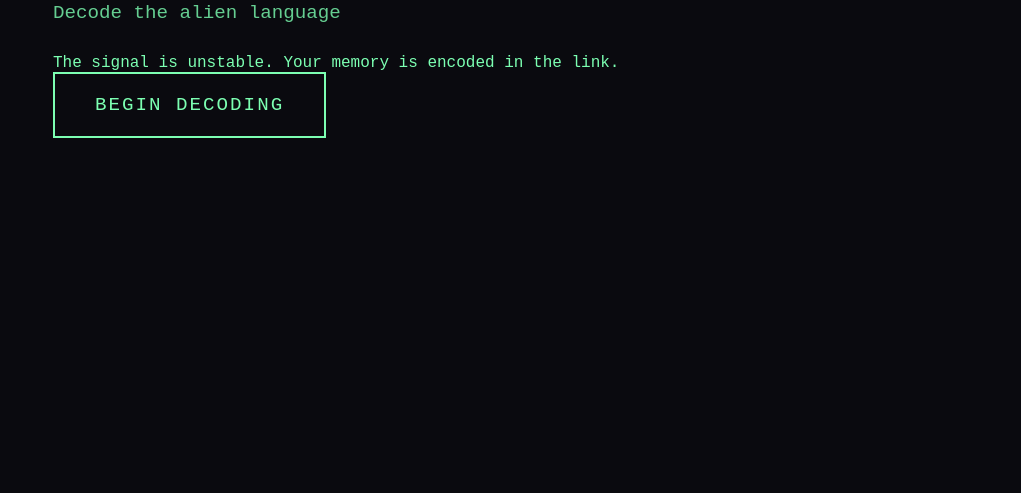
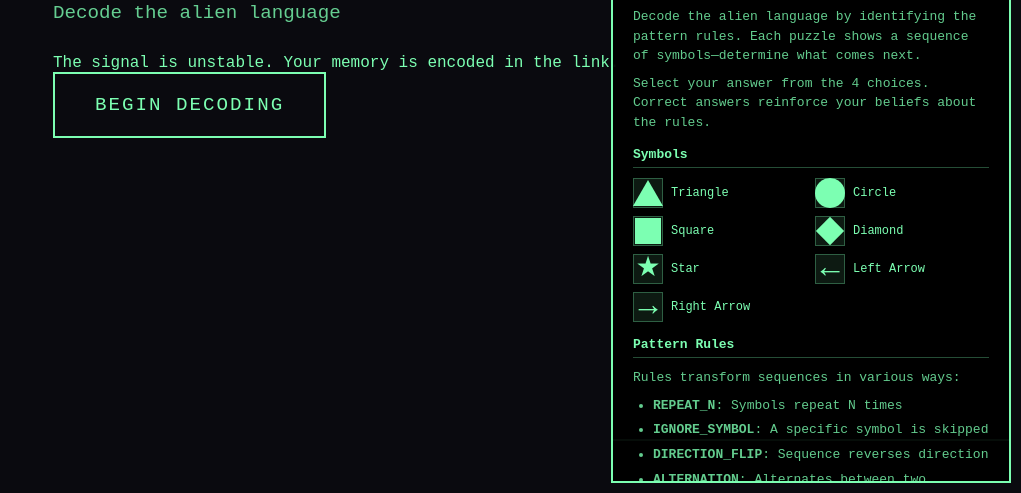
Before and after one commit to FranekJemiolo/alien-cognition-game, a website built with Vite: page index.html in a window 1280 px wide. Shown: the part 307-800 px from the top of the page, without its empty margins (259-1280 px from the left). Built offline with nearby package versions, Linux system fonts and the light colour scheme.

Commit message:
Add guide panel with game instructions and symbol legend

```diff
--- a/src/app.ts
+++ b/src/app.ts
@@ -28,6 +28,7 @@ let showFeedback = false
 let isCorrect = false
 let replayFrames: any[] = []
 let showDebug = false
+let showGuide = true
 
 // Initialize app
 export function init() {
@@ -62,6 +63,10 @@ export function init() {
   window.addEventListener('keydown', (e) => {
     if (e.key === 'd' || e.key === 'D') {
       showDebug = !showDebug
+      render()
+    }
+    if (e.key === 'h' || e.key === 'H') {
+      showGuide = !showGuide
       render()
     }
   })
@@ -99,6 +104,14 @@ function render() {
     debugPanel.className = 'debug-panel'
     debugPanel.innerHTML = renderDebugUI()
     app.appendChild(debugPanel)
+  }
+
+  // Add guide panel if enabled
+  if (showGuide) {
+    const guidePanel = document.createElement('div')
+    guidePanel.className = 'guide-panel'
+    guidePanel.innerHTML = renderGuideUI()
+    app.appendChild(guidePanel)
   }
 
   // Bind event handlers
@@ -353,5 +366,70 @@ function renderDebugUI(): string {
   `
 }
 
+// Render guide UI
+function renderGuideUI(): string {
+  return `
+    <div class="guide-panel">
+      <h3>GUIDE (Press H to toggle)</h3>
+
+      <div class="guide-section">
+        <h4>How to Play</h4>
+        <p>Decode the alien language by identifying the pattern rules. Each puzzle shows a sequence of symbols—determine what comes next.</p>
+        <p>Select your answer from the 4 choices. Correct answers reinforce your beliefs about the rules.</p>
+      </div>
+
+      <div class="guide-section">
+        <h4>Symbols</h4>
+        <div class="symbol-legend">
+          <div><span class="glyph TRI"></span> Triangle</div>
+          <div><span class="glyph CIRC"></span> Circle</div>
+          <div><span class="glyph SQR"></span> Square</div>
+          <div><span class="glyph DIAM"></span> Diamond</div>
+          <div><span class="glyph STAR"></span> Star</div>
+          <div><span class="glyph AR_L"></span> Left Arrow</div>
+          <div><span class="glyph AR_R"></span> Right Arrow</div>
+        </div>
+      </div>
+
+      <div class="guide-section">
+        <h4>Pattern Rules</h4>
+        <p>Rules transform sequences in various ways:</p>
+        <ul>
+          <li><strong>REPEAT_N</strong>: Symbols repeat N times</li>
+          <li><strong>IGNORE_SYMBOL</strong>: A specific symbol is skipped</li>
+          <li><strong>DIRECTION_FLIP</strong>: Sequence reverses direction</li>
+          <li><strong>ALTERNATION</strong>: Alternates between two patterns</li>
+          <li><strong>SHIFT</strong>: Each symbol shifts to the next in sequence</li>
+          <li><strong>REVERSE</strong>: Entire sequence is reversed</li>
+          <li><strong>DUPLICATE</strong>: Sequence is duplicated</li>
+        </ul>
+      </div>
+
+      <div class="guide-section">
+        <h4>Cognition</h4>
+        <p><strong>Beliefs</strong>: Your hypotheses about which rules are active. High confidence = clearer understanding.</p>
+        <p><strong>Hallucinations</strong>: When your stability is low, you may see distortions in the UI and audio.</p>
+        <p><strong>Streak</strong>: Correct answers build streak. Higher streak = better score multiplier.</p>
+      </div>
+
+      <div class="guide-section">
+        <h4>Scoring</h4>
+        <p>Cognitive Coherence Index = (Solution + Stability + Efficiency + Hallucination Survival) × Streak Multiplier</p>
+      </div>
+
+      <div class="guide-section">
+        <h4>Share Your Run</h4>
+        <p>Your entire game state is encoded in the URL. Share it with others to let them experience your exact cognition run.</p>
+      </div>
+
+      <div class="guide-section">
+        <h4>Keyboard Shortcuts</h4>
+        <p><strong>D</strong> - Toggle debug panel</p>
+        <p><strong>H</strong> - Toggle this guide</p>
+      </div>
+    </div>
+  `
+}
+
 // Start app
 init()
--- a/styles/base.css
+++ b/styles/base.css
@@ -400,3 +400,76 @@ body {
   padding: 4px 0;
   border-bottom: 1px solid rgba(124, 255, 178, 0.2);
 }
+
+/* Guide panel */
+.guide-panel {
+  position: fixed;
+  bottom: 10px;
+  right: 10px;
+  width: 400px;
+  max-height: 70vh;
+  overflow-y: auto;
+  background: rgba(0, 0, 0, 0.95);
+  border: 2px solid var(--accent-color);
+  padding: 20px;
+  font-size: 13px;
+  z-index: 999;
+  font-family: 'Courier New', monospace;
+}
+
+.guide-panel h3 {
+  color: var(--accent-color);
+  margin-bottom: 15px;
+  font-size: 14px;
+  text-transform: uppercase;
+}
+
+.guide-panel h4 {
+  color: var(--text-color);
+  margin: 15px 0 10px 0;
+  font-size: 13px;
+  border-bottom: 1px solid var(--border-color);
+  padding-bottom: 5px;
+}
+
+.guide-section {
+  margin-bottom: 15px;
+}
+
+.guide-section p {
+  margin: 8px 0;
+  line-height: 1.5;
+  color: rgba(124, 255, 178, 0.8);
+}
+
+.guide-section ul {
+  margin: 8px 0;
+  padding-left: 20px;
+  line-height: 1.6;
+}
+
+.guide-section li {
+  margin: 4px 0;
+  color: rgba(124, 255, 178, 0.8);
+}
+
+.symbol-legend {
+  display: grid;
+  grid-template-columns: repeat(2, 1fr);
+  gap: 8px;
+  margin-top: 10px;
+}
+
+.symbol-legend > div {
+  display: flex;
+  align-items: center;
+  gap: 8px;
+  font-size: 12px;
+}
+
+.symbol-legend .glyph {
+  width: 30px;
+  height: 30px;
+  line-height: 30px;
+  margin: 0;
+}
--- a/styles/mobile.css
+++ b/styles/mobile.css
@@ -109,4 +109,26 @@
   .debug-panel h4 {
     font-size: 11px;
   }
+
+  /* Guide panel mobile */
+  .guide-panel {
+    width: calc(100% - 20px);
+    right: 10px;
+    left: 10px;
+    bottom: 10px;
+    max-height: 50vh;
+    font-size: 12px;
+  }
+
+  .guide-panel h3 {
+    font-size: 12px;
+  }
+
+  .guide-panel h4 {
+    font-size: 11px;
+  }
+
+  .symbol-legend {
+    grid-template-columns: repeat(2, 1fr);
+  }
 }
```
